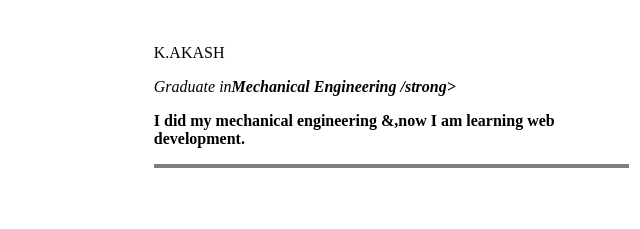
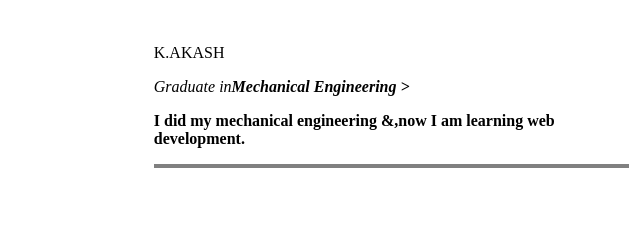
Before and after one commit to Akaza01/cv, a plain HTML site: page index.html in a window 1280 px wide. Shown: the top 229 px of the page, 640-1280 px from the left. Drawn offline with Linux system fonts and the light colour scheme.

Commit message:
Update index.html

```diff
--- a/index.html
+++ b/index.html
@@ -12,7 +12,7 @@
                   K.AKASH</h1>
 
           <p>
-           <em> Graduate in<strong>Mechanical Engineering /strong></em>
+           <em> Graduate in<strong>Mechanical Engineering ></em>
           </p>
           <p>
             I  did my mechanical engineering &,now I am learning web development.
```
